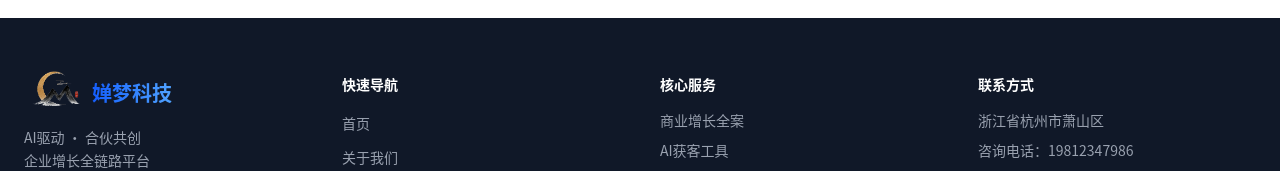
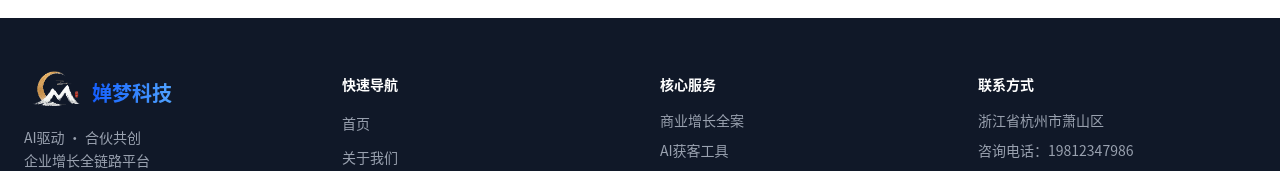
Before and after one commit to 20020107-1/chanmeng-website, a Next.js app: page / in a window 1280 px wide. Shown: the part 6202-6373 px from the top of the page. Built offline with nearby package versions, Linux system fonts and the light colour scheme; no server answers.

Commit message:
fix:use-dark-logo-in-footer

```diff
--- a/src/components/footer.tsx
+++ b/src/components/footer.tsx
@@ -2,7 +2,6 @@
 
 import { motion } from 'framer-motion'
 import Link from 'next/link'
-import BrandMark from '@/components/brand-mark'
 import BrandName from '@/components/brand-name'
 
 const NAV_LINKS = [
@@ -22,6 +21,8 @@ function FadeInView({ children, className = '', delay = 0 }: { children: React.R
 }
 
 export default function Footer() {
+  const basePath = process.env.NEXT_PUBLIC_BASE_PATH || ''
+
   return (
     <footer className="bg-gray-900 text-gray-300" role="contentinfo">
       <div className="max-w-7xl mx-auto px-4 md:px-6">
@@ -30,7 +31,13 @@ export default function Footer() {
           {/* 公司信息 */}
           <FadeInView className="md:col-span-1">
             <div className="flex items-center gap-3 mb-4">
-              <BrandMark />
+              <span className="relative block w-14 h-9 translate-x-[5px] -translate-y-[4px] overflow-hidden flex-shrink-0" aria-hidden="true">
+                <img
+                  src={`${basePath}/chanmeng-logo-dark.png`}
+                  alt=""
+                  className="absolute inset-x-0 top-0 w-full h-auto"
+                />
+              </span>
               <BrandName />
             </div>
             <p className="text-gray-400 text-sm leading-relaxed mb-3">
```
Also changed, not shown: public/chanmeng-logo-dark.png (added).
